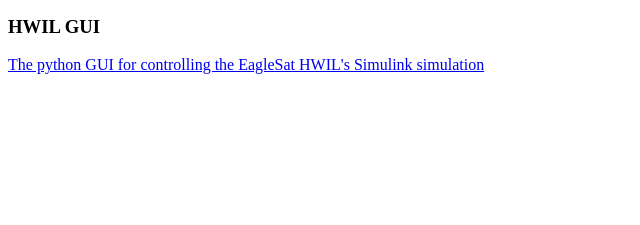
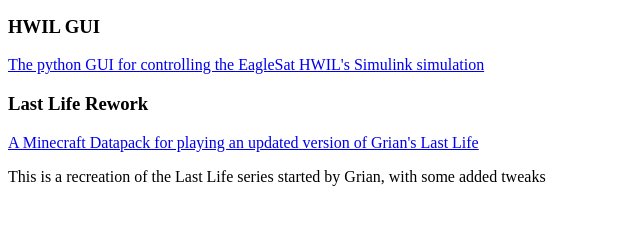
Before and after one commit to boBylliB/boBylliB.github.io, a plain HTML site: page index.html in a window 1280 px wide. Shown: the part 101-326 px from the top of the page, without its empty margins (0-640 px from the left). Drawn offline with Linux system fonts and the light colour scheme.

Commit message:
Update index.html

```diff
--- a/index.html
+++ b/index.html
@@ -3,7 +3,13 @@
 <body>
 <h1>Welcome to my GitHub Page!</h1>
 <p>You're likely here to find me, so you'll find useful contact and project info below.</p>
+
 <h3>HWIL GUI</h3>
 <a href="https://github.com/boBylliB/HWIL-GUI">The python GUI for controlling the EagleSat HWIL's Simulink simulation</a>
+
+<h3>Last Life Rework</h3>
+<a href="https://github.com/boBylliB/LastLifeRework">A Minecraft Datapack for playing an updated version of Grian's Last Life</a>
+<p>This is a recreation of the Last Life series started by Grian, with some added tweaks</p>
+
 </body>
 </html>
```
